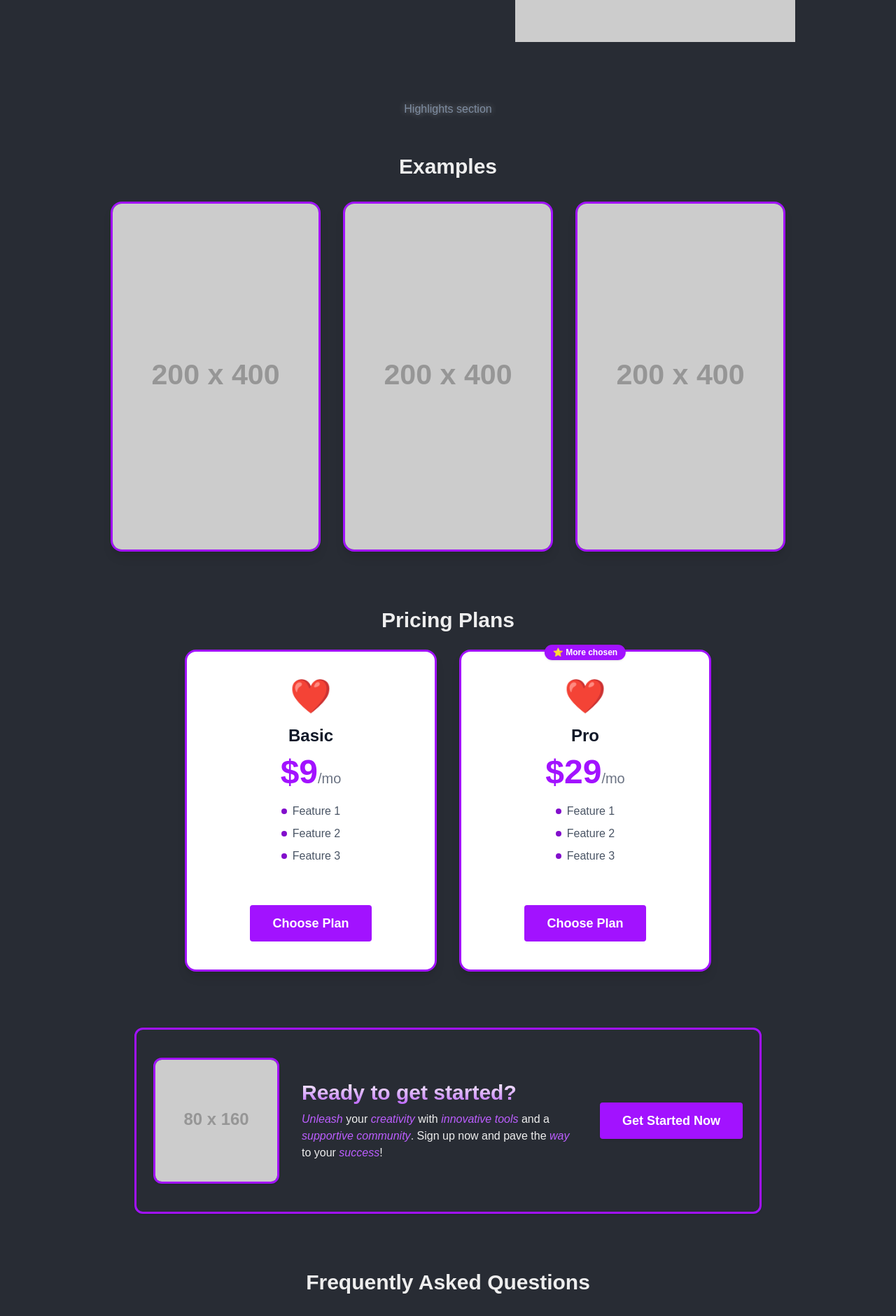
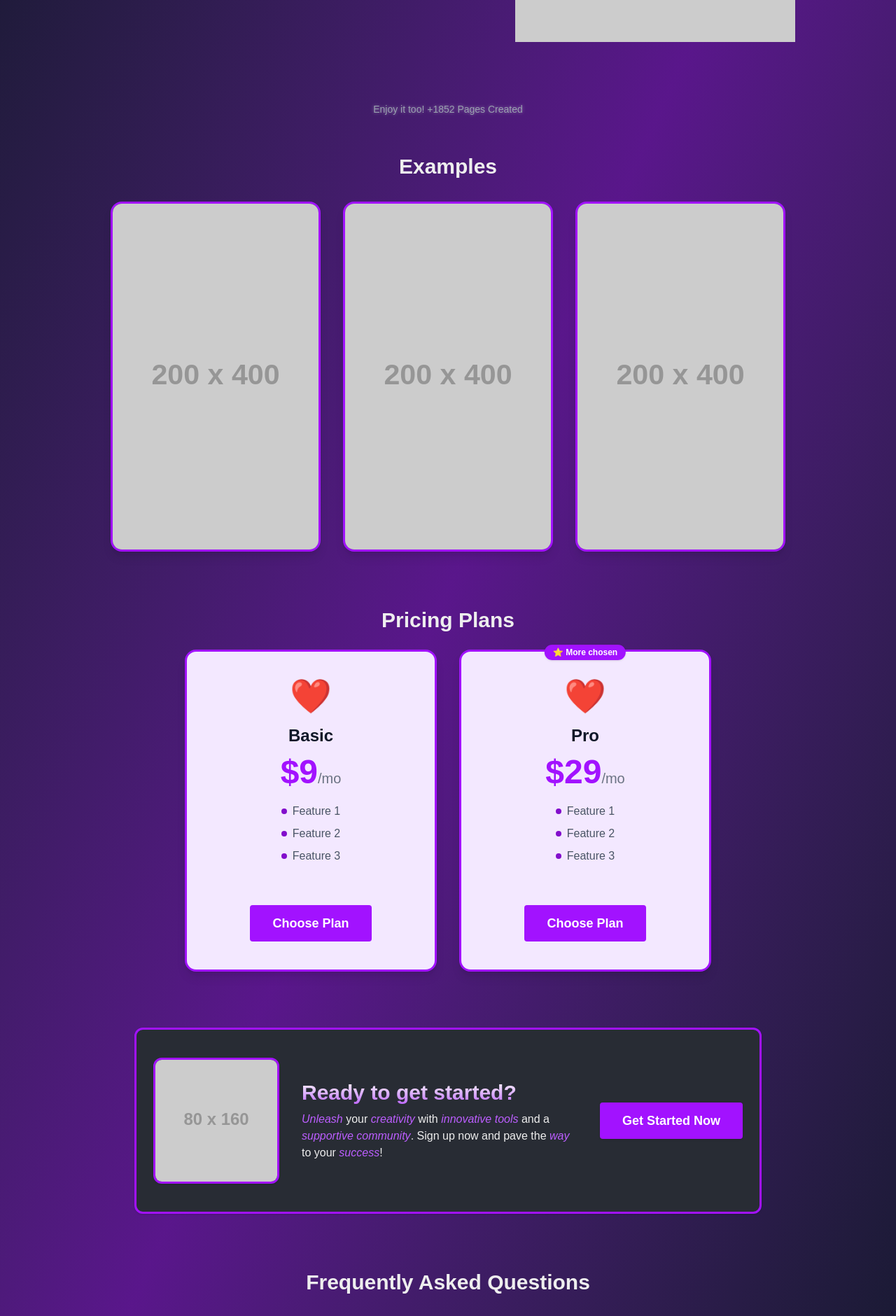
Before and after one commit to cesarcoppolasantos/one-page-template, a Next.js app: page / in a window 1280 px wide. Shown: the part 700-2580 px from the top of the page at 70% size. Built offline with nearby package versions, Linux system fonts and the light colour scheme.

Commit message:
Styling adjustment

```diff
--- a/src/app/page.tsx
+++ b/src/app/page.tsx
@@ -56,7 +56,7 @@ export default function Home() {
   ];
 
   return (
-    <main className="flex min-h-[70vh] flex-col items-center justify-center px-4 py-8 bg-background">
+    <main className="flex min-h-[70vh] flex-col items-center justify-center px-4 py-8 bg-gradient-to-br from-gray-900 via-purple-900 to-gray-900">
       {/* Hero Section */}
       <section id="hero" className="w-full max-w-6xl flex flex-col md:flex-row items-center justify-between gap-8 py-8 mb-8">
         {/* Left: Text Content */}
@@ -84,8 +84,8 @@ export default function Home() {
         </div>
       </section>
       {/* Social Proof Section */}
-      <section className="flex justify-center items-center h-16 mb-8 w-full max-w-5xl text-slate-400/80 [text-shadow:_0px_0px_10px_rgba(255,255,255,0.4)]">
-        <span className="text-md whitespace-nowrap text-center">Highlights section</span>
+      <section className="flex justify-center items-center h-16 mb-8 w-full max-w-5xl text-gray-400 text-sm [text-shadow:_0px_0px_5px_rgba(255,255,255,0.4)]">
+        <span className="text-md whitespace-nowrap text-center">Enjoy it too! +1852 Pages Created</span>
       </section>
       {/* Examples Section */}
       <section id="examples" className="w-full max-w-5xl flex flex-col items-center mb-20">
@@ -103,7 +103,7 @@ export default function Home() {
           {plans.map((plan) => (
             <div
               key={plan.name}
-              className="relative bg-white border-3 border-button-primary rounded-2xl shadow-lg flex flex-col items-center p-10 min-w-[360px] max-w-sm h-[420px] md:h-[460px]"
+              className="relative bg-purple-100 border-3 border-button-primary rounded-2xl shadow-lg flex flex-col items-center p-10 min-w-[360px] max-w-sm h-[420px] md:h-[460px]"
             >
               {plan.mostChosen && (
                 <div className="absolute -top-3 left-1/2 -translate-x-1/2 z-10">
@@ -163,7 +163,7 @@ export default function Home() {
         <h2 className="text-3xl font-bold text-font-primary mb-8">Frequently Asked Questions</h2>
         <div className="w-full flex flex-col gap-4">
           {faqs.map((faq, idx) => (
-            <details key={idx} className="bg-white border-3 border-button-primary rounded-lg p-4">
+            <details key={idx} className="bg-purple-100 border-3 border-button-primary rounded-lg p-4">
               <summary className="font-semibold text-gray-800 cursor-pointer rounded">
                 {faq.question}
               </summary>
```
